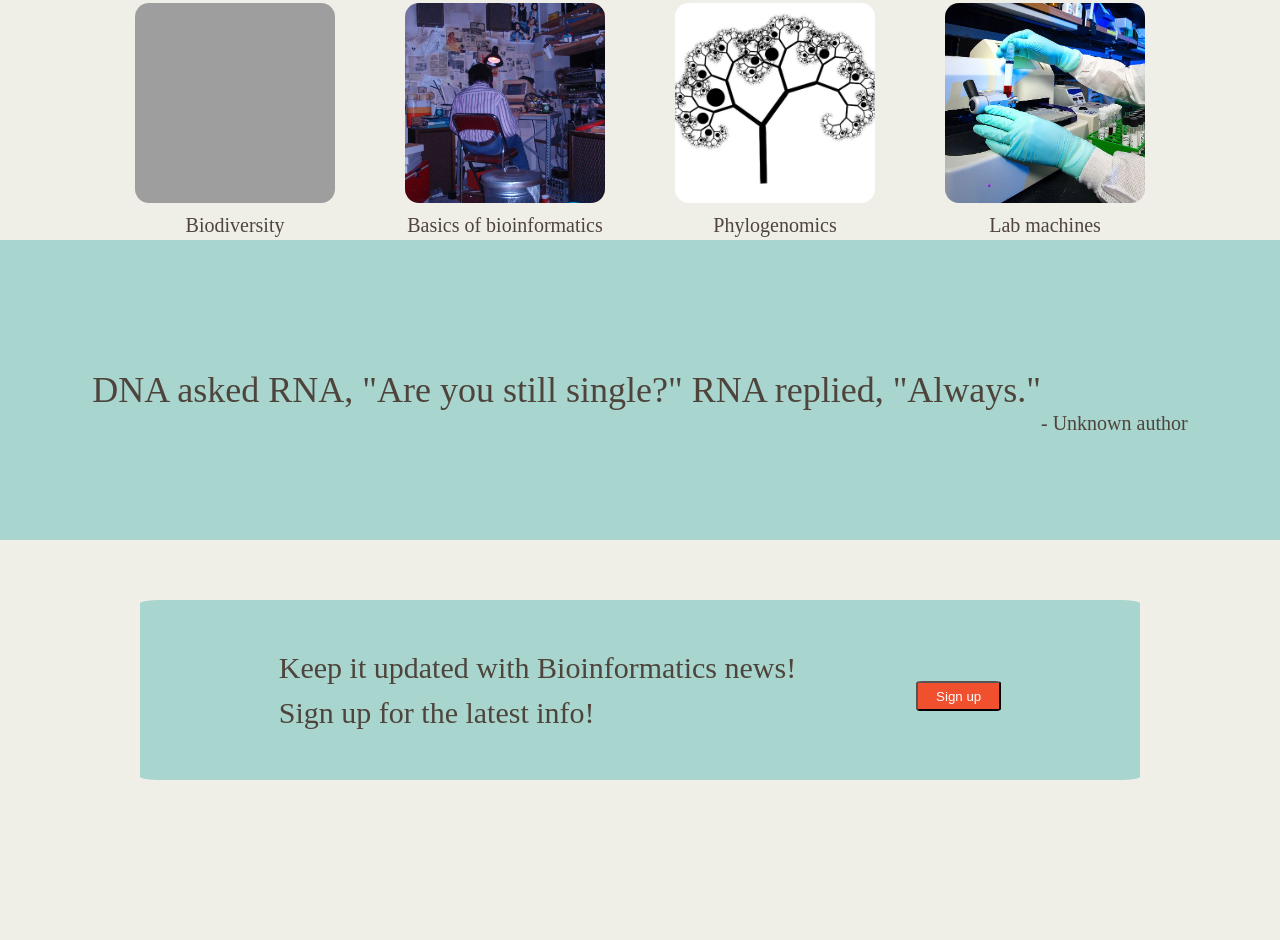
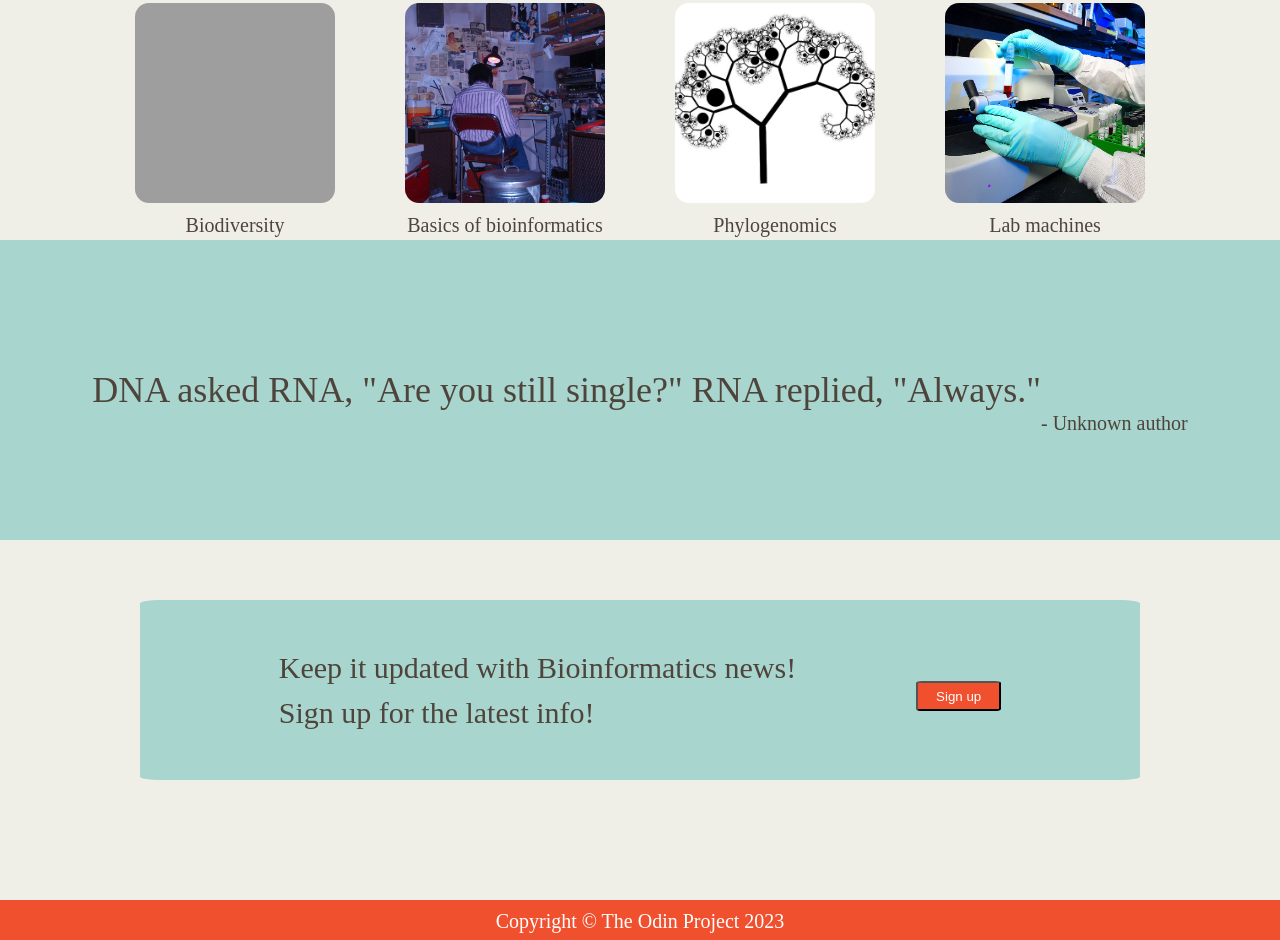
Before and after one commit to MaturaFilip/landing-page-bioinfo, a plain HTML site: page index.html in a window 1280 px wide. Shown: the part 491-1431 px from the top of the page. Before the commit the page ends 1391 px from the top, so only its background shows below. Drawn offline with Linux system fonts and the light colour scheme; grey boxes are pictures that could not be loaded.

Commit message:
footer added and project finishing

```diff
--- a/index.html
+++ b/index.html
@@ -81,5 +81,10 @@
         </div>
     </article>
 
+
+    <footer class="foot">
+        <p class="footer-text">Copyright &#169 The Odin Project 2023</p>
+    </footer>
+
 </body>
 </html>
--- a/styles.css
+++ b/styles.css
@@ -190,3 +190,12 @@ ul {
     color: #fff;
     background-color: #4e443c;
 }
+
+.foot {
+    background-color: rgb(241, 80, 47);
+    color: #fff;
+    text-align: center;
+    height: 40px;
+    font-size: 20px;
+    padding-top: 6px;
+}
```
